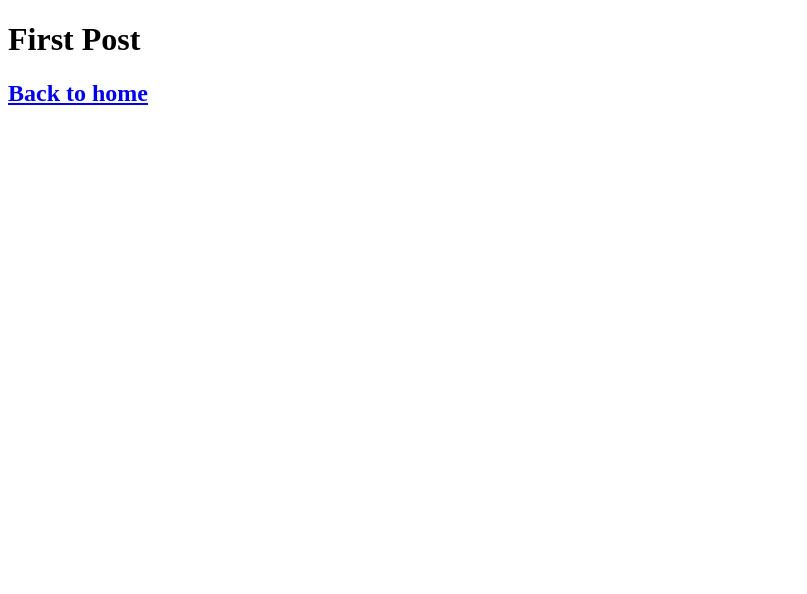
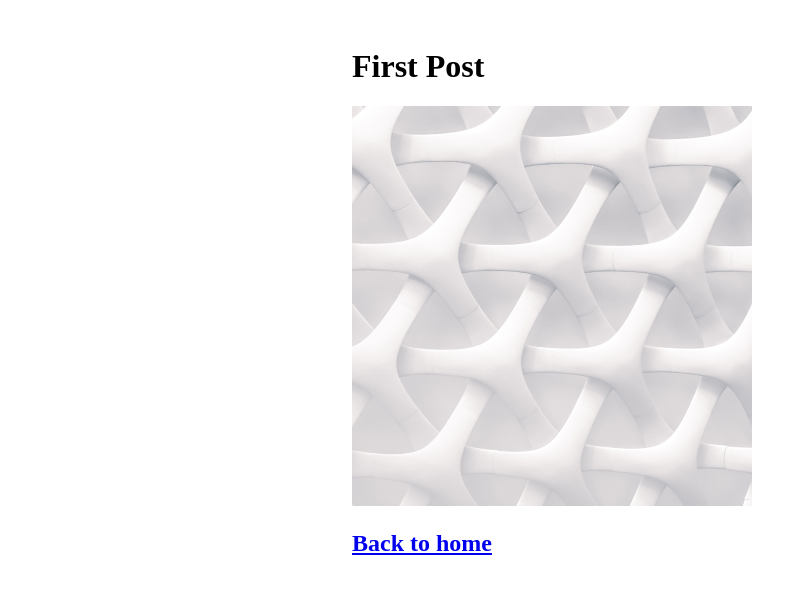
Before and after one commit to MishaAkram/Nextjs-blog, a Next.js app: page /posts/first-posts in a window 1280 px wide. Shown: the top 594 px of the page, without its empty margins (0-807 px from the left). Built offline with nearby package versions, Linux system fonts and the light colour scheme.

Commit message:
added layout components to pages

```diff
--- /dev/null
+++ b/components/Layout.js
@@ -0,0 +1,4 @@
+import styles from './layout.module.css'
+export default function Layout({ children }) {
+    return <div className={styles.container}>{children}</div>
+  }
--- /dev/null
+++ b/components/layout.module.css
@@ -0,0 +1,5 @@
+.container {
+    max-width: 36rem;
+    padding: 0 1rem;
+    margin: 3rem auto 6rem;
+  }
--- a/pages/posts/first-posts.js
+++ b/pages/posts/first-posts.js
@@ -1,14 +1,25 @@
 import Link from 'next/link'
+import Image from 'next/image'
+import Head from 'next/head'
+import Layout from '../../components/Layout';
+export default function FirstPost() {
+    return (
+        <Layout>
+            <Head>
+                <title>First Post</title>
+            </Head>
+            <h1>First Post</h1>
+            <Image
+                src="/images/profile.jpg"
+                height="400"
+                width="400"
 
-export default function FirstPost() {
-    return(
-    <>
-    <h1>First Post</h1>
+                alt="Your Name" />
             <h2>
                 <Link href="/">
                     <a>Back to home</a>
                 </Link>
             </h2>
-    </>
+        </Layout>
     )
 }
```
Also changed, not shown: public/images/profile.jpg (added). Lines whose indentation alone changed are shown as unchanged.
